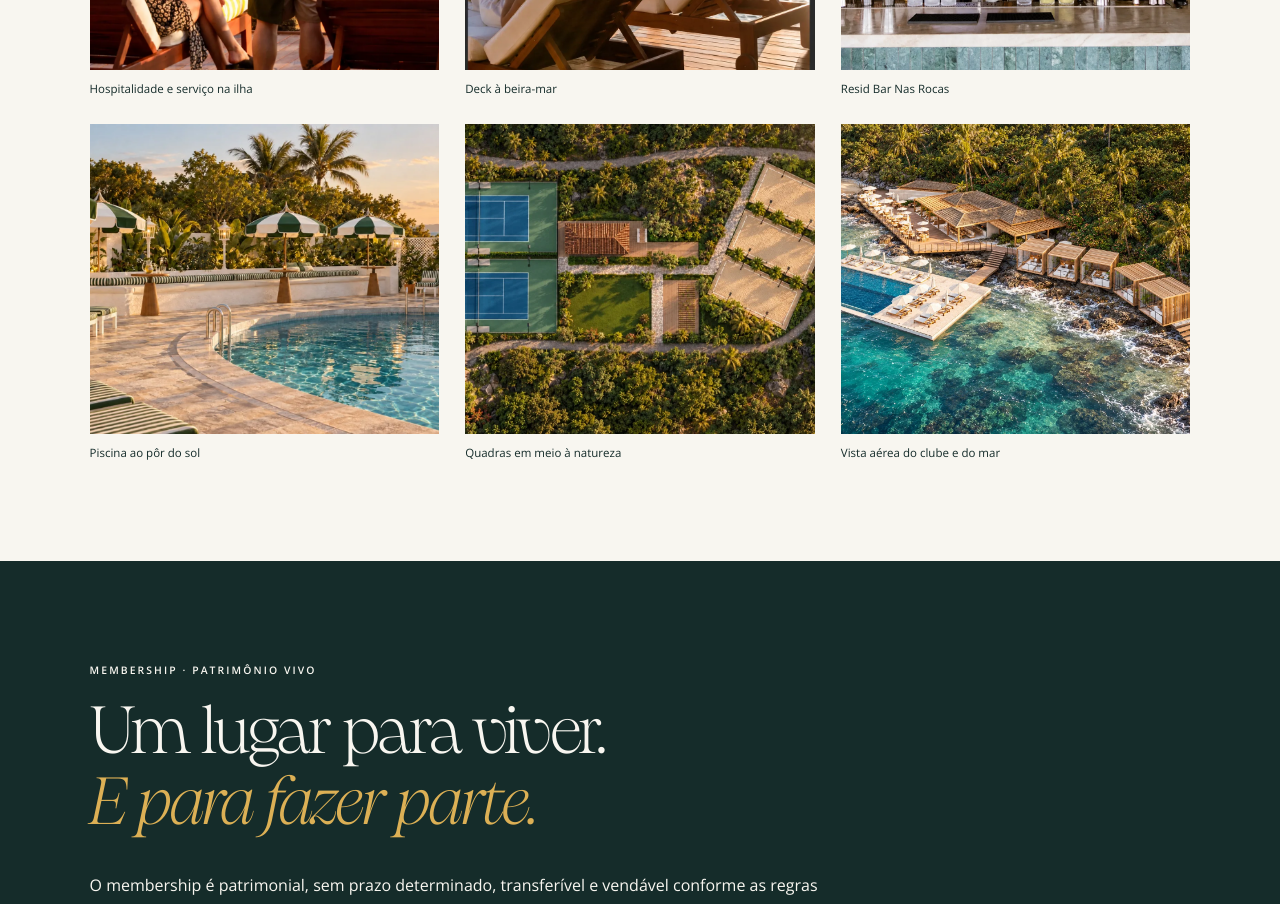
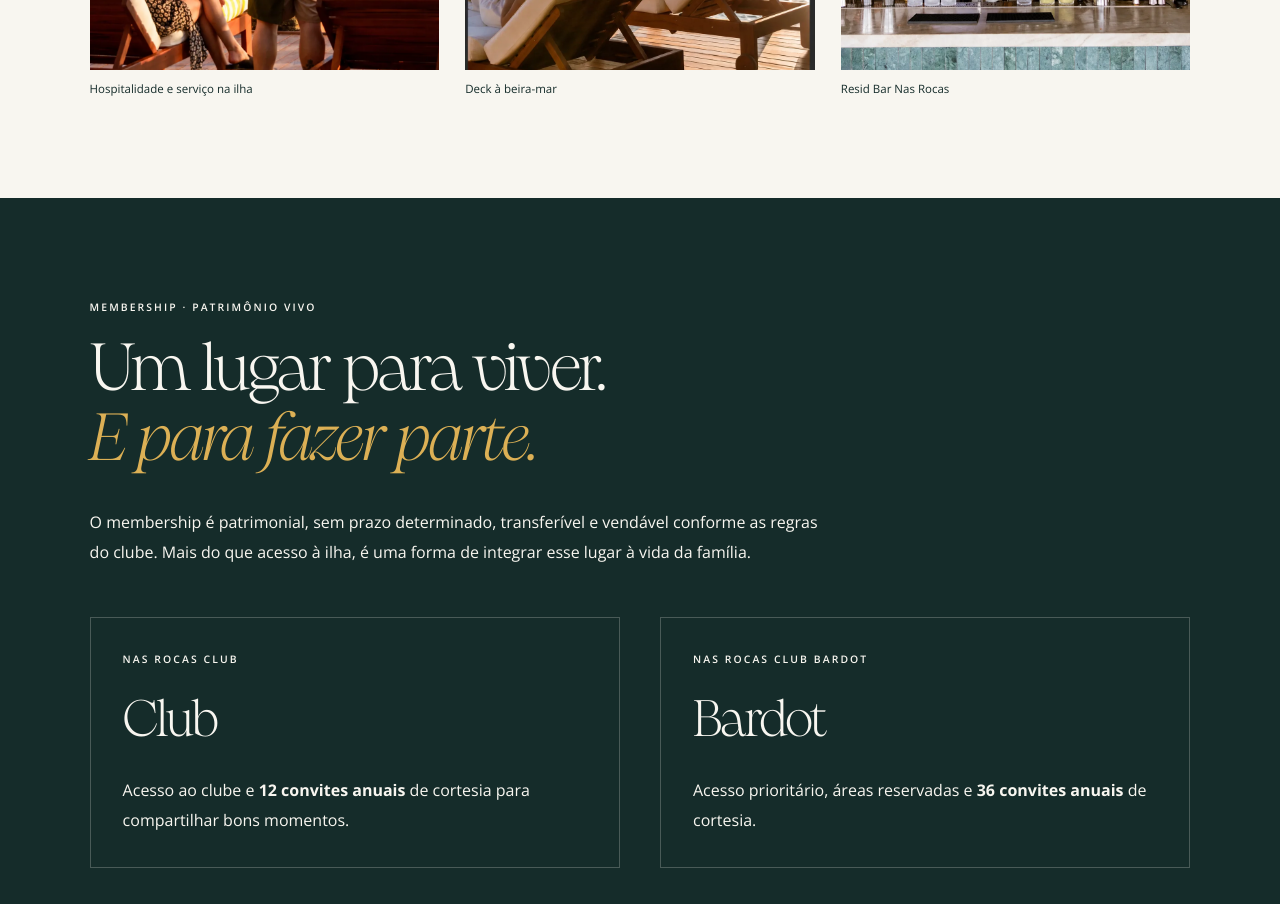
Before and after one commit to denisepaixaomarketing-maker/landing-page-influenciadores-resid-nas-rocas, a Next.js app: page / in a window 1280 px wide. Shown: the part 4220-5124 px from the top of the page. Built offline with nearby package versions, Linux system fonts and the light colour scheme.

Commit message:
Remove three gallery images from approval landing

```diff
--- a/app/page.tsx
+++ b/app/page.tsx
@@ -33,10 +33,7 @@ const faqs = [
 const photos = [
   ["gallery-service-Bz94dXFD.webp", "Hospitalidade e serviço na ilha"],
   ["gallery-deck001-DOY2aimx.webp", "Deck à beira-mar"],
-  ["gallery-bar001-C2h5t6XC.webp", "Resid Bar Nas Rocas"],
-  ["gallery-pool-D5v3oCjX.webp", "Piscina ao pôr do sol"],
-  ["gallery-courts-Czg9y6fL.webp", "Quadras em meio à natureza"],
-  ["gallery-aerial-DAmUc6ht.webp", "Vista aérea do clube e do mar"]
+  ["gallery-bar001-C2h5t6XC.webp", "Resid Bar Nas Rocas"]
 ];
 
 function CTA({ children = "Conversar com o Concierge" }: { children?: React.ReactNode }) {
```
